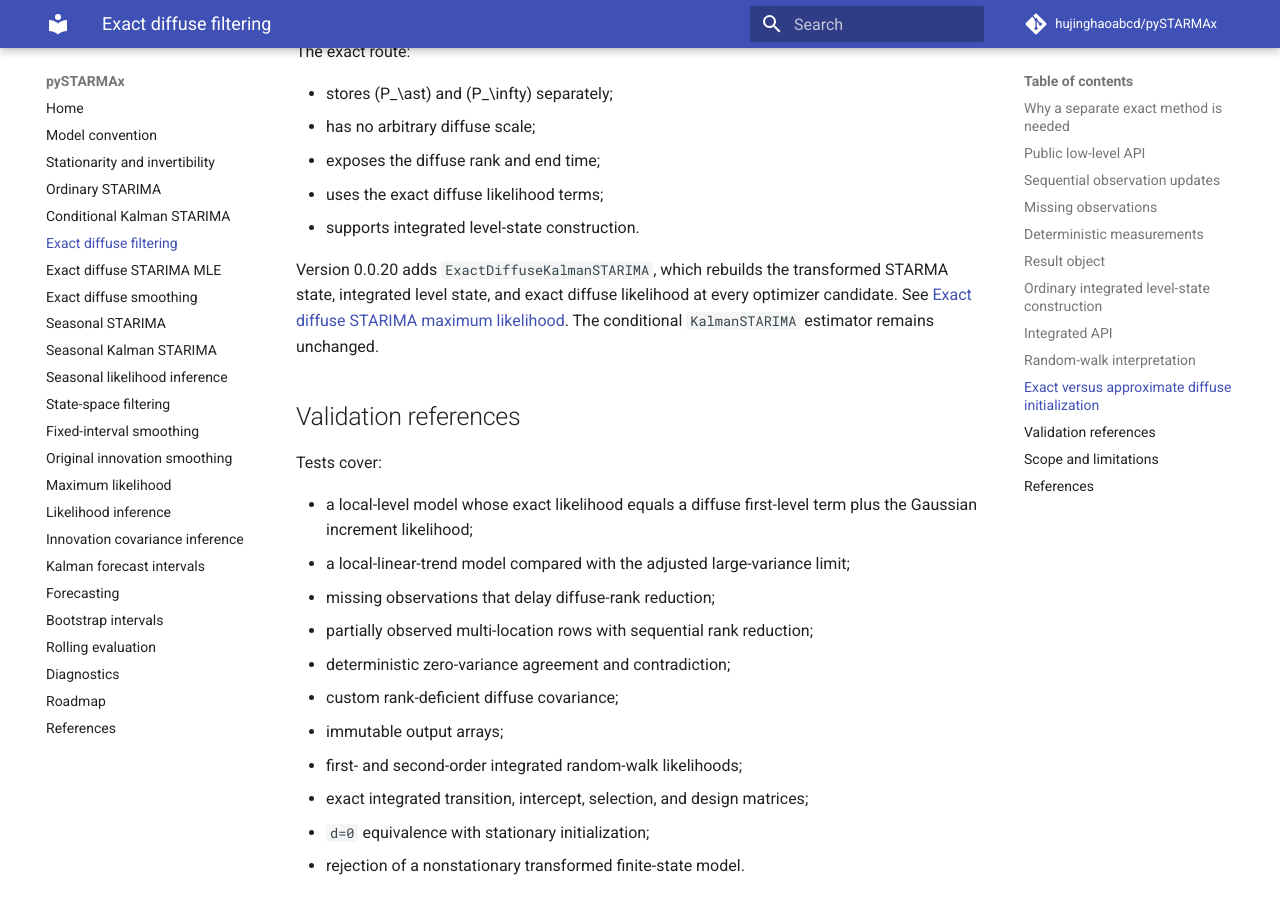
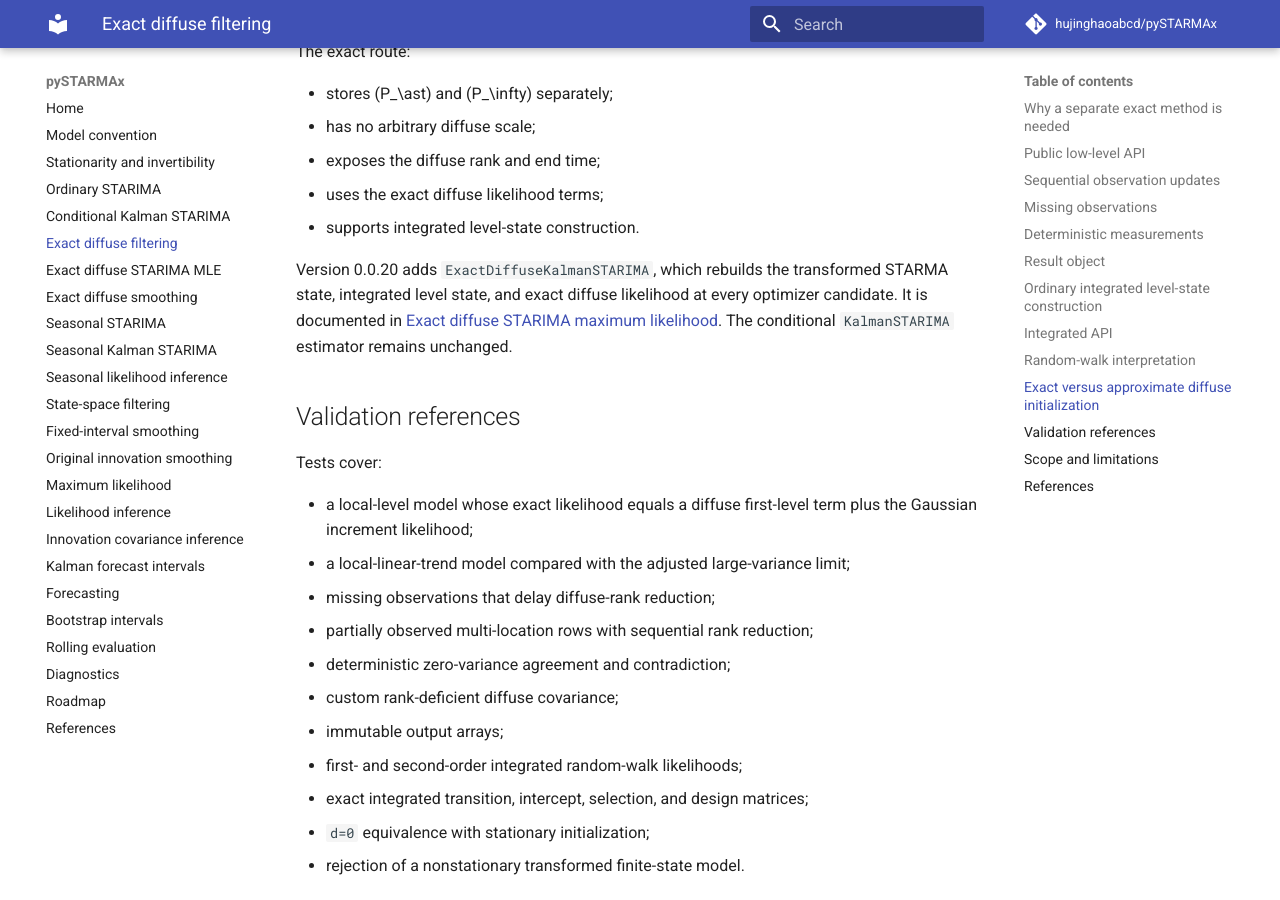
Before and after one commit to hujinghaoabcd/pySTARMAx, an MkDocs documentation site: the page built from docs/exact_diffuse.md, in a window 1280 px wide and 900 px high, scrolled down 5509 px. Built offline with MkDocs 1.6.1 and Material for MkDocs 9.7.7, drawn with Linux system fonts in a browser that asks for light colours; comment, search, counter and statistics services are not loaded.

Commit message:
Align exact diffuse guide cross-reference wording

```diff
--- a/docs/exact_diffuse.md
+++ b/docs/exact_diffuse.md
@@ -323,7 +323,7 @@ The exact route:
 
 Version 0.0.20 adds `ExactDiffuseKalmanSTARIMA`, which rebuilds the
 transformed STARMA state, integrated level state, and exact diffuse likelihood
-at every optimizer candidate. See
+at every optimizer candidate. It is documented in
 [Exact diffuse STARIMA maximum likelihood](exact_diffuse_mle.md). The
 conditional `KalmanSTARIMA` estimator remains unchanged.
 
```
